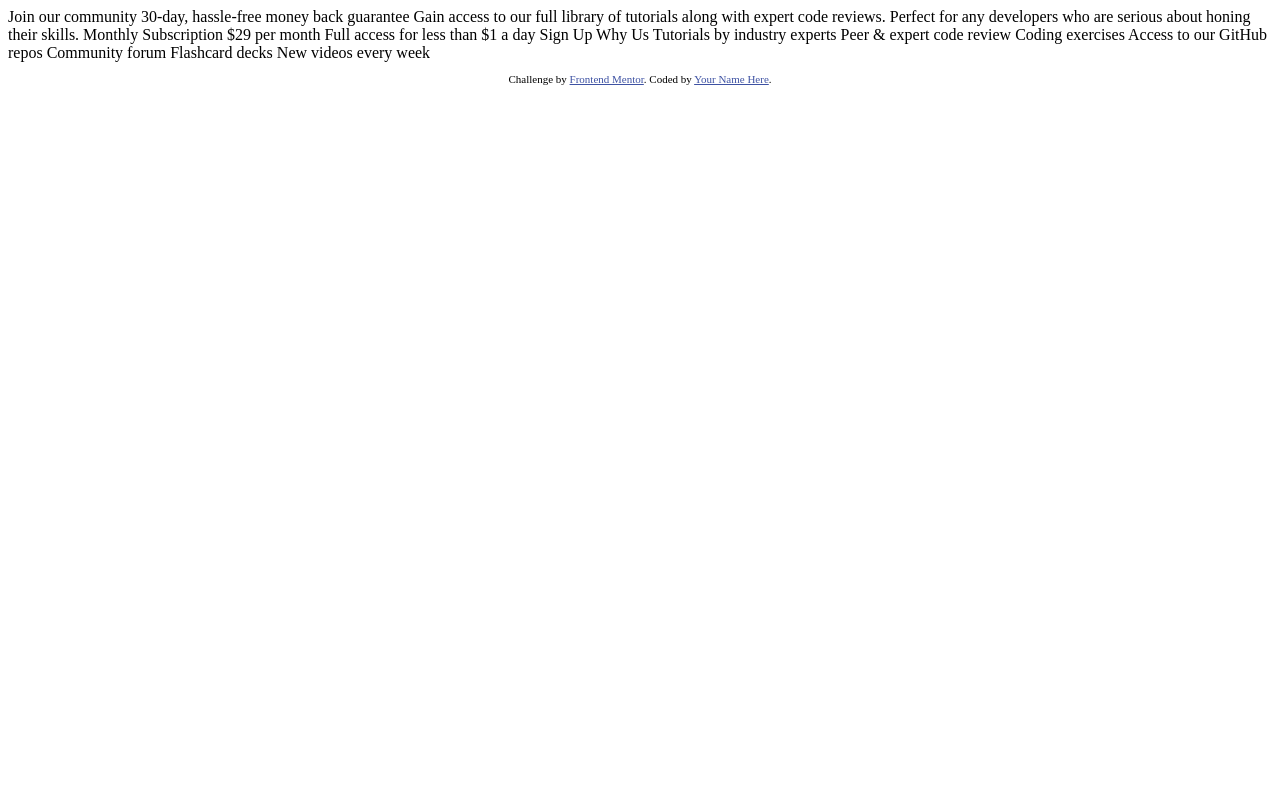
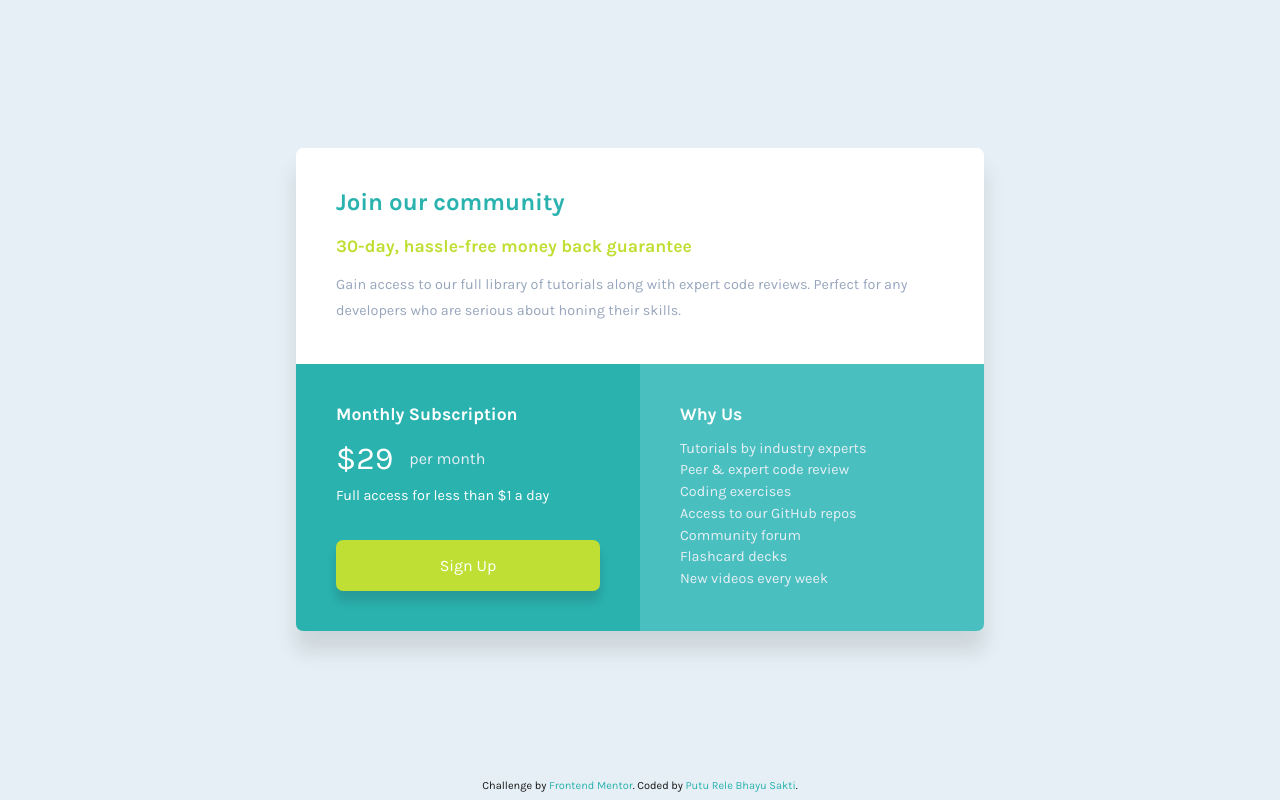
Before and after one commit to lere22/single-price-grid-component, a plain HTML site: page index.html in a window 1280 px wide. Drawn offline with Linux system fonts and the light colour scheme.

Commit message:
add layouting and styling

```diff
--- /dev/null
+++ b/css/style.css
@@ -0,0 +1,203 @@
+@import url("https://fonts.googleapis.com/css2?family=Karla:wght@400;700&display=swap");
+
+:root {
+	/* Colors */
+	--primary-cyan: hsl(179, 62%, 43%);
+	--primary-light-cyan: hsl(180, 48%, 52%);
+	--primary-bright-yellow: hsl(71, 73%, 54%);
+	--neutral-light-gray: hsl(204, 43%, 93%);
+	--neutral-grayish-blue: hsl(218, 22%, 67%);
+	--neutral-white: hsl(0, 0%, 100%);
+
+	/* Typography */
+	--family-karla: "Karla", sans-serif;
+	--fw-400: 400;
+	--fw-700: 700;
+}
+
+*,
+*::before,
+*::after {
+	margin: 0;
+	padding: 0;
+	box-sizing: border-box;
+	outline: none;
+	border: none;
+	list-style: none;
+	text-decoration: none;
+}
+
+body {
+	min-height: 99vh;
+	font-family: var(--family-karla);
+	background-color: var(--neutral-light-gray);
+	color: var(--neutral-grayish-blue);
+	display: flex;
+	flex-direction: column;
+	justify-content: center;
+	align-items: center;
+}
+
+main {
+	margin: auto 0;
+	width: 90%;
+	max-width: 43rem;
+	overflow: hidden;
+	border-radius: 7px;
+	box-shadow: 0 20px 20px 0px rgba(66, 66, 66, 0.15);
+	display: grid;
+	grid-template-columns: 1fr 1fr;
+	grid-template-rows: auto auto;
+}
+
+.bg-white {
+	background-color: var(--neutral-white);
+}
+
+.bg-cyan {
+	background-color: var(--primary-cyan);
+}
+
+.bg-light-cyan {
+	background-color: var(--primary-light-cyan);
+}
+
+.bg-bright-yellow {
+	background-color: var(--primary-bright-yellow);
+}
+
+.text-cyan {
+	color: var(--primary-cyan);
+}
+
+.text-bright-yellow {
+	color: var(--primary-bright-yellow);
+}
+
+.text-white {
+	color: var(--neutral-white);
+}
+
+.text-light-gray {
+	color: var(--neutral-light-gray);
+}
+
+.join {
+	grid-row: 1;
+	grid-column: 1 / span 2;
+	padding: 2.5rem;
+}
+
+.subscribe {
+	grid-row: 2;
+	grid-column: 1;
+	padding: 2.5rem;
+}
+
+.why-us {
+	grid-row: 2;
+	grid-column: 2;
+	padding: 2.5rem;
+}
+
+.title {
+	font-size: 1.5rem;
+	font-weight: var(--fw-700);
+	margin-bottom: 1.3rem;
+}
+
+.subtitle {
+	font-size: 1.1rem;
+	font-weight: var(--fw-700);
+	margin-bottom: 1rem;
+}
+
+.desc {
+	font-size: 0.9rem;
+	font-weight: var(--fw-400);
+	line-height: 1.6rem;
+}
+
+.prices {
+	display: flex;
+	align-items: center;
+	gap: 1rem;
+	margin-bottom: 0.4rem;
+}
+
+.nominal {
+	font-size: 2rem;
+	font-weight: var(--fw-400);
+}
+
+.btn {
+	font-size: 1rem;
+	font-family: var(--family-karla);
+	font-weight: var(--fw-400);
+	padding: 1rem;
+	width: 100%;
+	margin-top: 2rem;
+	border-radius: 7px;
+	box-shadow: 0 10px 10px 0px rgba(27, 27, 27, 0.15);
+	cursor: pointer;
+}
+
+.btn:hover {
+	filter: brightness(1.1);
+	transition: 0.2s ease-in-out;
+	box-shadow: 0 10px 10px 0px rgba(0, 0, 0, 0.15);
+}
+
+ul {
+	display: flex;
+	flex-direction: column;
+	gap: 0.3rem;
+}
+
+li {
+	font-size: 0.9rem;
+	font-weight: var(--fw-400);
+}
+
+.attribution {
+	font-size: 11px;
+	text-align: center;
+	color: hsl(0, 0%, 9%);
+}
+
+.attribution a {
+	color: var(--primary-cyan);
+}
+
+.attribution a:hover {
+	text-decoration: underline;
+}
+
+@media screen and (max-width: 990px) {
+	main {
+		grid-template-columns: 1fr;
+		grid-template-rows: auto auto auto;
+	}
+
+	.join {
+		grid-row: 1;
+		grid-column: 1;
+		padding: 2rem;
+	}
+
+	.subscribe {
+		grid-row: 2;
+		grid-column: 1;
+		padding: 2rem;
+	}
+
+	.why-us {
+		grid-row: 3;
+		grid-column: 1;
+		padding: 2rem;
+	}
+
+	.subscribe .desc {
+		font-size: 1rem;
+	}
+}
--- a/index.html
+++ b/index.html
@@ -1,50 +1,48 @@
 <!DOCTYPE html>
 <html lang="en">
 	<head>
-  <meta charset="UTF-8">
-  <meta name="viewport" content="width=device-width, initial-scale=1.0"> <!-- displays site properly based on user's device -->
+		<meta charset="UTF-8" />
+		<meta name="viewport" content="width=device-width, initial-scale=1.0" />
+		<!-- displays site properly based on user's device -->
 
-  <link rel="icon" type="image/png" sizes="32x32" href="./images/favicon-32x32.png">
+		<link rel="icon" type="image/png" sizes="32x32" href="./images/favicon-32x32.png" />
 
 		<title>Frontend Mentor | Single Price Grid Component</title>
 
-  <!-- Feel free to remove these styles or customise in your own stylesheet 👍 -->
-  <style>
-    .attribution { font-size: 11px; text-align: center; }
-    .attribution a { color: hsl(228, 45%, 44%); }
-  </style>
+		<link rel="stylesheet" href="./css/style.css" />
 	</head>
 	<body>
-  Join our community
-
-  30-day, hassle-free money back guarantee
-
-  Gain access to our full library of tutorials along with expert code reviews.
-  Perfect for any developers who are serious about honing their skills.
-
-  Monthly Subscription
-
-  &dollar;29 per month
-
-  Full access for less than &dollar;1 a day
-
-  Sign Up
-
-  Why Us
-
-  Tutorials by industry experts
-  Peer &amp; expert code review
-  Coding exercises
-  Access to our GitHub repos
-  Community forum
-  Flashcard decks
-  New videos every week
+		<main>
+			<section class="join bg-white">
+				<h1 class="title text-cyan">Join our community</h1>
+				<h2 class="subtitle text-bright-yellow">30-day, hassle-free money back guarantee</h2>
+				<p class="desc">Gain access to our full library of tutorials along with expert code reviews. Perfect for any developers who are serious about honing their skills.</p>
+			</section>
+			<section class="subscribe bg-cyan">
+				<h2 class="subtitle text-white">Monthly Subscription</h2>
+				<div class="prices">
+					<p class="nominal text-white">&dollar;29</p>
+					<p class="text-light-gray">per month</p>
+				</div>
+				<p class="desc text-white">Full access for less than &dollar;1 a day</p>
+				<button class="btn bg-bright-yellow text-white">Sign Up</button>
+			</section>
+			<section class="why-us bg-light-cyan">
+				<h2 class="subtitle text-white">Why Us</h2>
+				<ul class="text-light-gray">
+					<li>Tutorials by industry experts</li>
+					<li>Peer &amp; expert code review</li>
+					<li>Coding exercises</li>
+					<li>Access to our GitHub repos</li>
+					<li>Community forum</li>
+					<li>Flashcard decks</li>
+					<li>New videos every week</li>
+				</ul>
+			</section>
+		</main>
 
 		<footer>
-    <p class="attribution">
-      Challenge by <a href="https://www.frontendmentor.io?ref=challenge" target="_blank">Frontend Mentor</a>.
-      Coded by <a href="#">Your Name Here</a>.
-    </p>
+			<p class="attribution">Challenge by <a href="https://www.frontendmentor.io?ref=challenge" target="_blank">Frontend Mentor</a>. Coded by <a href="https://github.com/lere22">Putu Rele Bhayu Sakti</a>.</p>
 		</footer>
 	</body>
 </html>
```
Lines whose indentation alone changed are shown as unchanged.
